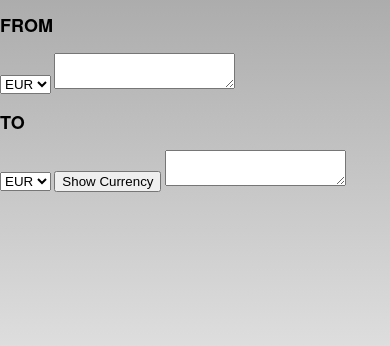
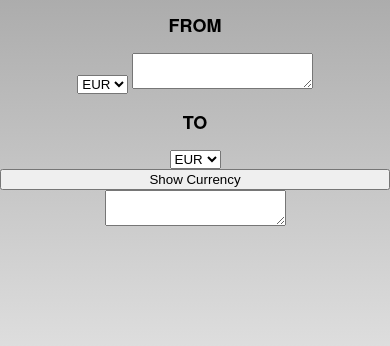
Before and after one commit to IgorSFA/CurrencyConverter, a plain HTML site: page www/index.html in a window 390 px wide. Shown: the part 38-384 px from the top of the page. Drawn offline with Linux system fonts and the light colour scheme; files whose address does not match are found by name.

Commit message:
css changed

```diff
--- a/platforms/firefoxos/www/css/index.css
+++ b/platforms/firefoxos/www/css/index.css
@@ -43,6 +43,7 @@ body {
     padding:0px;
     text-transform:uppercase;
     width:100%;
+    text-align: center;
 }
 
 /* Portrait layout (default) */
@@ -113,3 +114,7 @@ h1 {
     animation:fade 3000ms infinite;
     -webkit-animation:fade 3000ms infinite;
 }
+
+#btnShow{
+    width: 100%;
+}
--- a/platforms/firefoxos/www/js/index.js
+++ b/platforms/firefoxos/www/js/index.js
@@ -44,5 +44,5 @@ function showcurrency(){
 }
 
 function applyTax(r){
-    return fromValue.value * r;
+    return (fromValue.value * r).toFixed(2);
 }
--- a/www/css/index.css
+++ b/www/css/index.css
@@ -43,6 +43,7 @@ body {
     padding:0px;
     text-transform:uppercase;
     width:100%;
+    text-align: center;
 }
 
 /* Portrait layout (default) */
@@ -113,3 +114,7 @@ h1 {
     animation:fade 3000ms infinite;
     -webkit-animation:fade 3000ms infinite;
 }
+
+#btnShow{
+    width: 100%;
+}
--- a/www/index.html
+++ b/www/index.html
@@ -23,7 +23,7 @@
             <option value="BRL">BRL</option>
             <option value="USD">USD</option>
         </select>
-        <button onclick="showcurrency()">Show Currency</button>
+        <button id="btnShow"onclick="showcurrency()">Show Currency</button>
         <textarea id="toValue"></textarea>
         <script type="text/javascript" src="cordova.js"></script>
         <script type="text/javascript" src="js/index.js"></script>
--- a/www/js/index.js
+++ b/www/js/index.js
@@ -44,5 +44,5 @@ function showcurrency(){
 }
 
 function applyTax(r){
-    return fromValue.value * r;
+    return (fromValue.value * r).toFixed(2);
 }
```
Also changed, not shown: platforms/firefoxos/www/index.html (+1 -1 lines), 1 other file.
